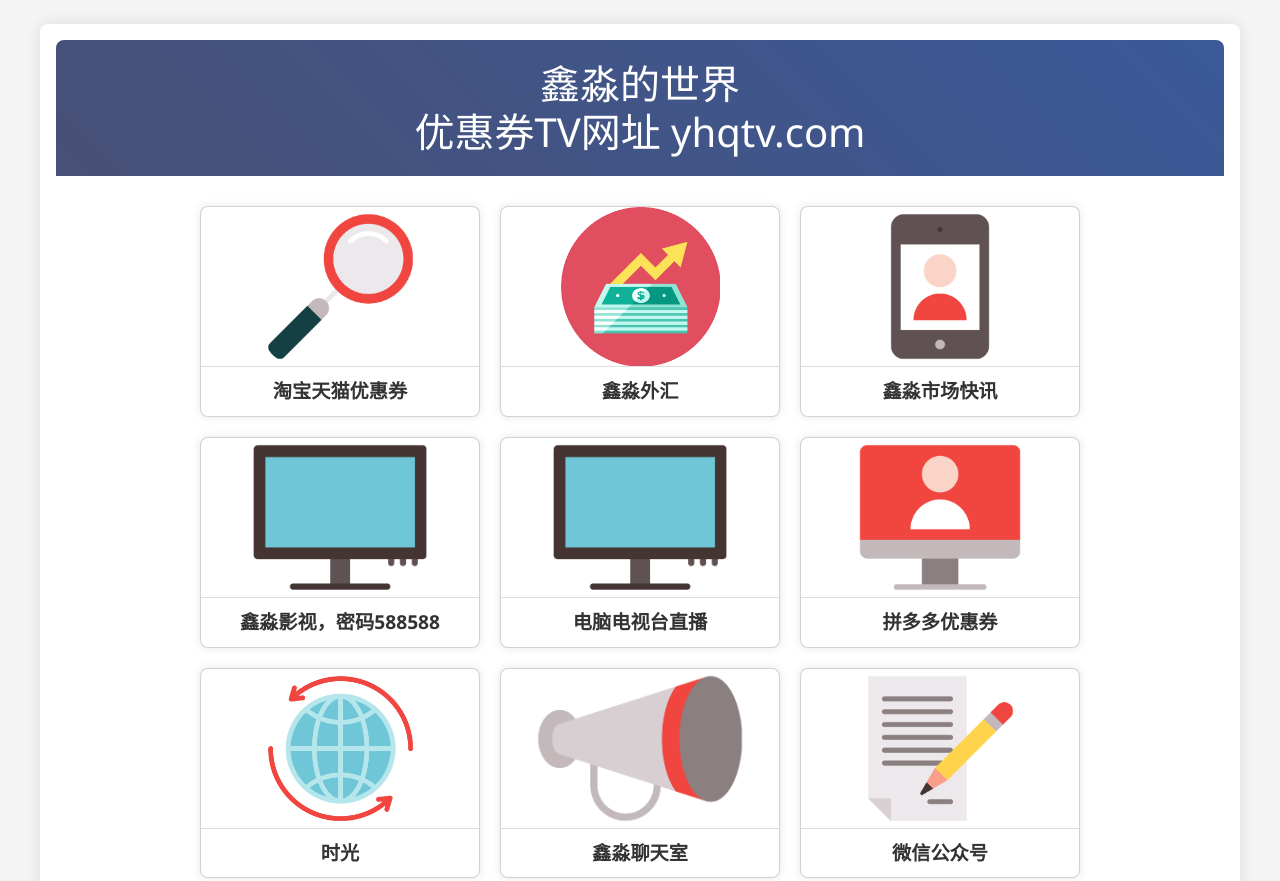
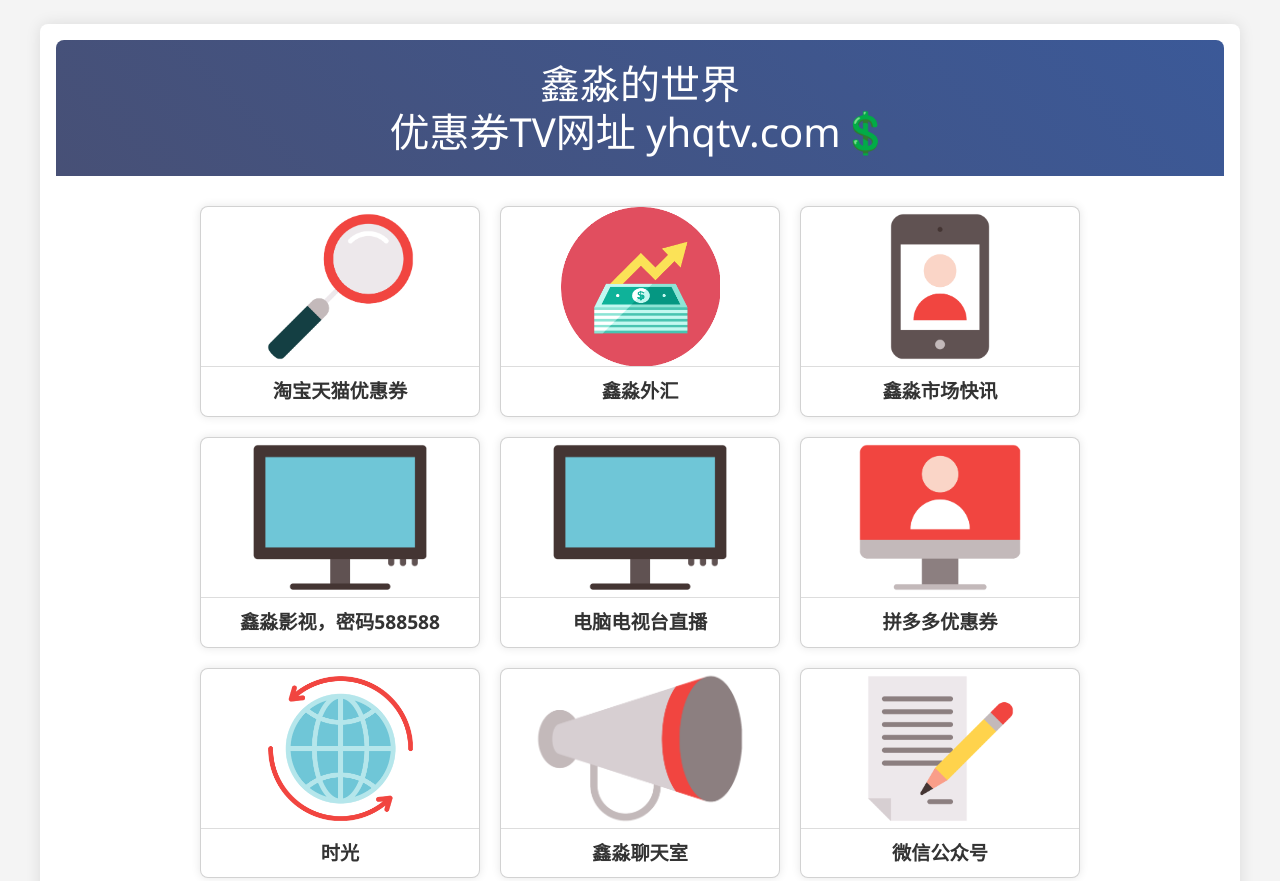
Before and after one commit to yhqtv/yhqtv, a plain HTML site: page index.html in a window 1280 px wide. Shown: the top 881 px of the page. Drawn offline with nearby package versions, Linux system fonts and the light colour scheme.

Commit message:
Update index.html

```diff
--- a/index.html
+++ b/index.html
@@ -101,7 +101,7 @@
     <div id="page">
         <div id="header" class="status3xx">
             <h2>鑫淼的世界</h2>
-            <h2>优惠券TV网址 yhqtv.com</h2>
+            <h2>优惠券TV网址 yhqtv.com💲</h2>
         </div>
         <div id="content">
             <a href="http://fxmnm.yhzu.cn" target="_blank" class="card">
```
